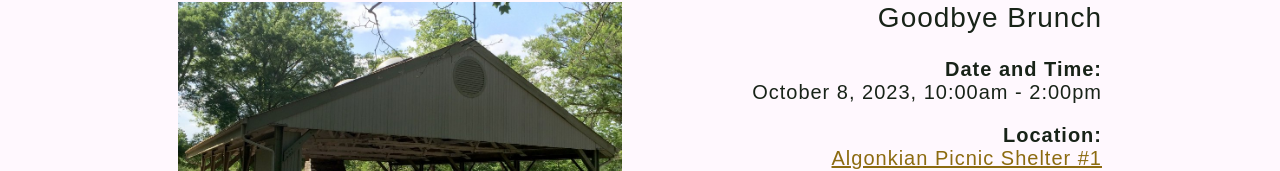
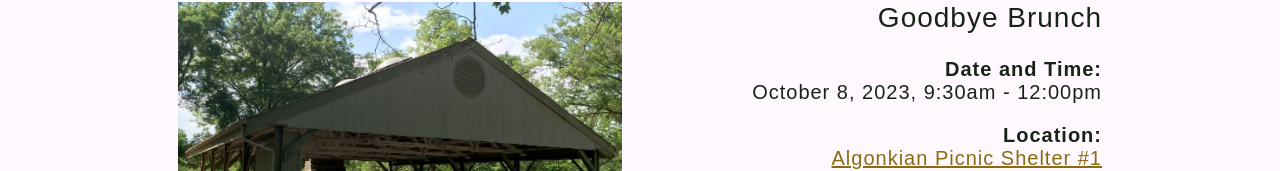
Before and after one commit to HannahStahl/wedding, a React (Create React App) app: page /logistics in a window 1280 px wide. Shown: the part 556-727 px from the top of the page. Built offline with nearby package versions, Linux system fonts and the light colour scheme; a web font is replaced by a local one.

Commit message:
Fix brunch timing

```diff
--- a/src/components/Logistics.js
+++ b/src/components/Logistics.js
@@ -39,7 +39,7 @@ const Logistics = () => (
             <h1 className="logistics-header">Goodbye Brunch</h1>
             <p>
               <b>Date and Time:</b><br />
-              <span className="logistics-subheader">October 8, 2023, 10:00am - 2:00pm</span><br />
+              <span className="logistics-subheader">October 8, 2023, 9:30am - 12:00pm</span><br />
             </p>
             <p>
               <b>Location:</b><br />
```
